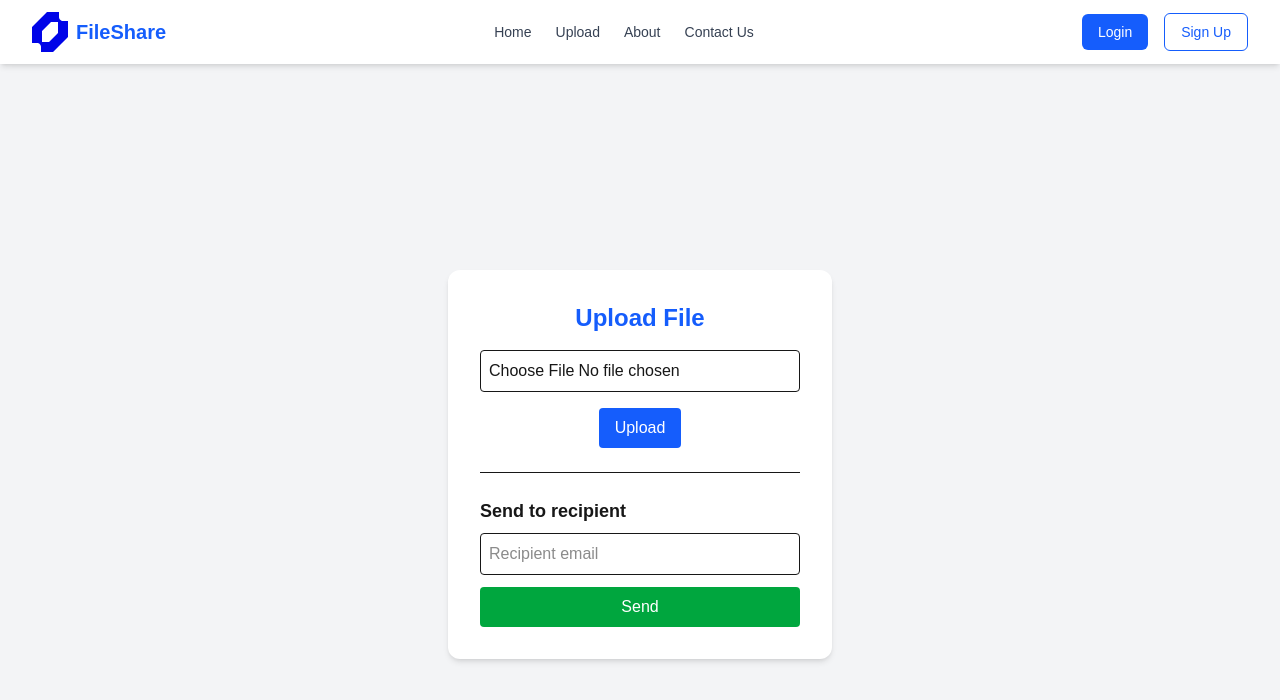
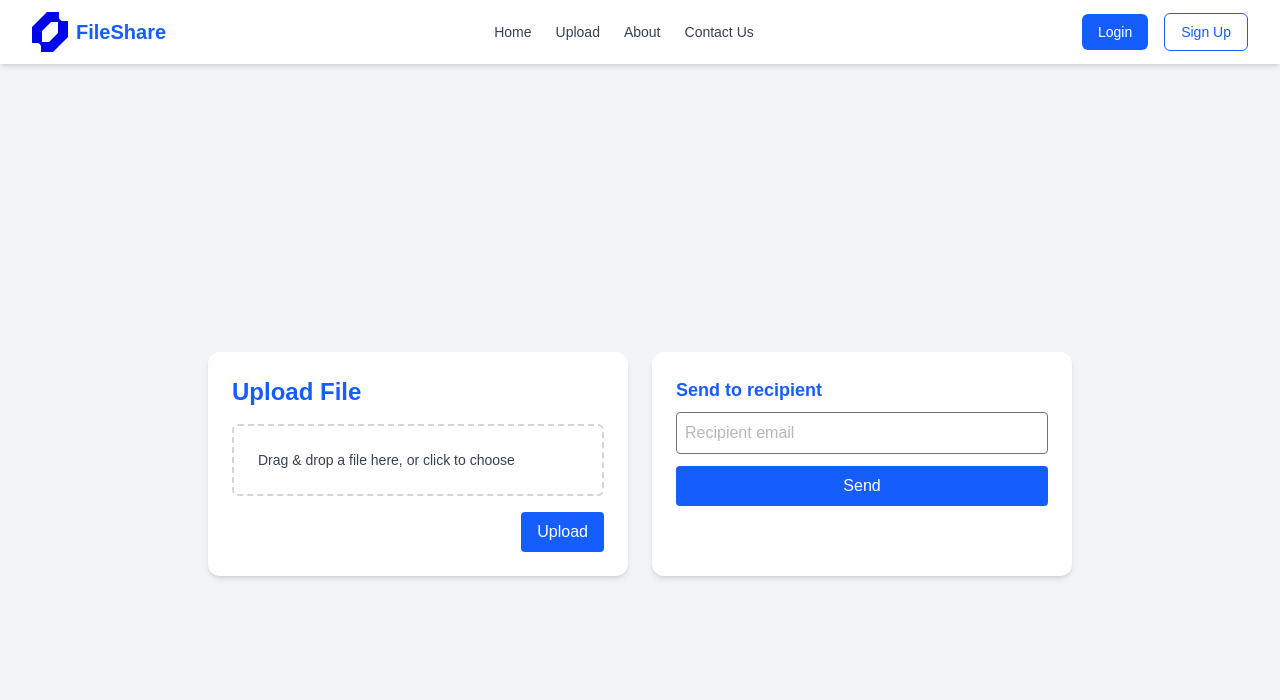
Before and after one commit to Shibin-Poul8/file_sharing_app, a Next.js app: page /Upload in a window 1280 px wide. Shown: the top 700 px of the page. Built offline with nearby package versions, Linux system fonts and the light colour scheme; no server answers.

Commit message:
Modified Resend's Mail template

```diff
--- a/app/(auth)/(routes)/signin/page.js
+++ b/app/(auth)/(routes)/signin/page.js
@@ -39,7 +39,7 @@ export default function SignInPage() {
         <input
           type="email"
           placeholder="Email"
-          className="w-full border p-3 rounded mb-4"
+          className="w-full border p-3 rounded mb-4 placeholder -[#1f2937] text-gray-500"
           value={email}
           onChange={(e) => setEmail(e.target.value)}
           required
@@ -48,7 +48,7 @@ export default function SignInPage() {
         <input
           type="password"
           placeholder="Password"
-          className="w-full border p-3 rounded mb-4"
+          className="w-full border p-3 rounded mb-4 placeholder -[#1f2937] text-gray-500"
           value={password}
           onChange={(e) => setPassword(e.target.value)}
           required
--- a/app/(auth)/(routes)/signup/page.js
+++ b/app/(auth)/(routes)/signup/page.js
@@ -81,7 +81,7 @@ export default function SignUpPage() {
           type="email"
           placeholder="Email"
           autoComplete="email"
-          className="w-full border p-3 rounded mb-4"
+          className="w-full border p-3 rounded mb-4 placeholder -[#1f2937] text-gray-500"
           value={email}
           onChange={(e) => setEmail(e.target.value)}
           required
@@ -92,7 +92,7 @@ export default function SignUpPage() {
           type="password"
           placeholder="Password"
           autoComplete="new-password"
-          className="w-full border p-3 rounded mb-4"
+          className="w-full border p-3 rounded mb-4 placeholder -[#1f2937] text-gray-500"
           value={password}
           onChange={(e) => setPassword(e.target.value)}
           required
@@ -102,7 +102,7 @@ export default function SignUpPage() {
         <button
           type="submit"
           disabled={loading}
-          className={`w-full ${loading ? 'bg-green-400' : 'bg-green-600'} text-white py-2 rounded hover:bg-green-700`}
+          className={`w-full ${loading ? 'bg-blue-400' : 'bg-blue-600'} text-white py-2 rounded hover:bg-blue-700`}
           suppressHydrationWarning
         >
           {loading ? 'Creating...' : 'Create Account'}
--- a/app/(dashboard)/(routes)/Upload/page.js
+++ b/app/(dashboard)/(routes)/Upload/page.js
@@ -13,6 +13,7 @@ export default function UploadPage() {
   const [url, setUrl] = useState("");
   const [recipient, setRecipient] = useState("");
   const [sendStatus, setSendStatus] = useState("");
+  const [isDragging, setIsDragging] = useState(false);
   const inputRef = useRef();
 
   // Upload file to Firebase
@@ -38,7 +39,7 @@ export default function UploadPage() {
 
   // Send email via API
   const handleSend = async () => {
-    if (!url) return alert("Upload a file first before sending.");
+    if (!url) return alert("File is not Uploaded");
     if (!recipient) return alert("Please enter recipient email.");
 
     setSendStatus("sending");
@@ -59,23 +60,54 @@ export default function UploadPage() {
   };
 
   return (
-    <div className="min-h-screen flex flex-col items-center justify-center bg-gray-100">
-      <div className="bg-white p-8 rounded-xl shadow-md w-96 text-center">
+    <div className="min-h-screen flex items-center justify-center bg-gray-100 py-12">
+      <div className="w-full max-w-4xl px-4">
+        <div className="flex flex-col md:flex-row md:space-x-6 space-y-6 md:space-y-0">
+          {/* Left column - Upload */}
+          <div className="md:w-1/2 bg-white p-6 rounded-xl shadow-md">
             <h2 className="text-2xl font-bold mb-4 text-blue-600">Upload File</h2>
 
             <input
               type="file"
               ref={inputRef}
               onChange={(e) => setFile(e.target.files[0])}
-          className="mb-4 w-full border p-2 rounded"
+              className="hidden"
             />
 
+            <div
+              onClick={() => inputRef.current && inputRef.current.click()}
+              onKeyDown={(e) => { if (e.key === 'Enter' || e.key === ' ') { inputRef.current && inputRef.current.click(); } }}
+              onDragOver={(e) => {
+                e.preventDefault();
+                setIsDragging(true);
+              }}
+              onDragLeave={(e) => {
+                e.preventDefault();
+                setIsDragging(false);
+              }}
+              onDrop={(e) => {
+                e.preventDefault();
+                setIsDragging(false);
+                const dropped = e.dataTransfer.files && e.dataTransfer.files[0];
+                if (dropped) setFile(dropped);
+              }}
+              role="button"
+              tabIndex={0}
+              className={`mb-4 p-6 border-2 rounded-md flex items-center gap-3 cursor-pointer ${isDragging ? 'border-blue-600 bg-blue-50' : 'border-dashed border-gray-300'}`}
+            >
+              <div className="flex-1 text-left text-sm text-gray-700 break-all">
+                {file ? file.name : "Drag & drop a file here, or click to choose"}
+              </div>
+            </div>
+
+            <div className="flex justify-end">
               <button
                 onClick={handleUpload}
                 className="bg-blue-600 text-white py-2 px-4 rounded hover:bg-blue-700"
               >
                 Upload
               </button>
+            </div>
 
             {progress > 0 && (
               <p className="mt-4 text-sm text-gray-700">Progress: {progress}%</p>
@@ -84,25 +116,27 @@ export default function UploadPage() {
             {url && (
               <p className="mt-4 text-green-600 text-sm break-all">
                 File uploaded:{" "}
-            <a href={url} target="_blank" className="underline">
+                <a href={url} target="_blank" rel="noreferrer" className="underline">
                   {file?.name}
                 </a>
               </p>
             )}
+          </div>
 
-        <div className="mt-6 border-t pt-6 text-left">
-          <h3 className="text-lg font-semibold mb-2">Send to recipient</h3>
+          {/* Right column - Send */}
+          <div className="md:w-1/2 bg-white p-6 rounded-xl shadow-md">
+              <h3 className="text-lg font-semibold mb-2 text-blue-600">Send to recipient</h3>
             <input
               type="email"
               placeholder="Recipient email"
               value={recipient}
               onChange={(e) => setRecipient(e.target.value)}
-            className="w-full border p-2 rounded mb-3"
+              className="w-full border p-2 rounded mb-3 placeholder-grey text-gray-500"
             />
 
             <button
               onClick={handleSend}
-            className="w-full bg-green-600 text-white py-2 px-4 rounded hover:bg-green-700"
+              className="w-full bg-blue-600 text-white py-2 px-4 rounded hover:bg-blue-700"
             >
               {sendStatus === "sending" ? "Sending..." : "Send"}
             </button>
@@ -116,5 +150,6 @@ export default function UploadPage() {
           </div>
         </div>
       </div>
+    </div>
   );
 }
--- a/app/_components/Hero.js
+++ b/app/_components/Hero.js
@@ -24,12 +24,6 @@ export default function Hero() {
             Get Started
           </Link>
 
-          <Link
-            href="/learn-more"
-            className="inline-block rounded-md border border-gray-300 px-6 py-3 text-gray-700 font-medium hover:bg-gray-100 transition"
-          >
-            Learn More
-          </Link>
         </div>
       </div>
     </section>
--- a/app/api/send/route.js
+++ b/app/api/send/route.js
@@ -9,9 +9,40 @@ export async function POST(req) {
     const { recipient, fileUrl, fileName } = await req.json();
 
     const htmlContent = `
-      <p>You have received a file from the Cloud File Sharing app.</p>
-      <p>Download it here: <a href="${fileUrl}" target="_blank">${fileName}</a></p>
-    `;
+  <div style="font-family: Arial, sans-serif; background-color: #f3f4f6; padding: 20px;">
+    <div style="
+      max-width: 500px;
+      margin: auto;
+      background-color: #ffffff;
+      border-radius: 12px;
+      box-shadow: 0 4px 12px rgba(0,0,0,0.1);
+      padding: 30px;
+      text-align: center;
+    ">
+      <h2 style="font-size: 24px; font-weight: 700; color: #111827; margin-bottom: 16px;">
+        📁 You’ve received a file!
+      </h2>
+      <p style="color: #6b7280; font-size: 16px; margin-bottom: 24px;">
+        Someone shared a file with you via the CloudVault.
+      </p>
+      <a href="${fileUrl}" target="_blank" style="
+        display: inline-block;
+        padding: 12px 24px;
+        background-color: #3b82f6;
+        color: white;
+        font-weight: 600;
+        border-radius: 8px;
+        text-decoration: none;
+      ">
+        Access ${fileName}
+      </a>
+      <p style="margin-top: 24px; font-size: 12px; color: #9ca3af;">
+        If you didn’t expect this email, you can safely ignore it.
+      </p>
+    </div>
+  </div>
+`;
+
 
     await resend.emails.send({
       from: "onboarding@resend.dev",
```
Lines whose indentation alone changed are shown as unchanged.
